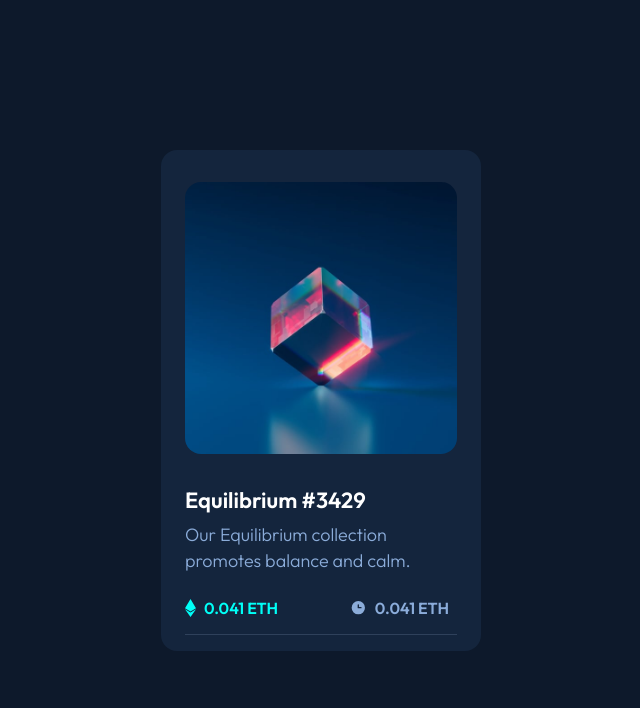
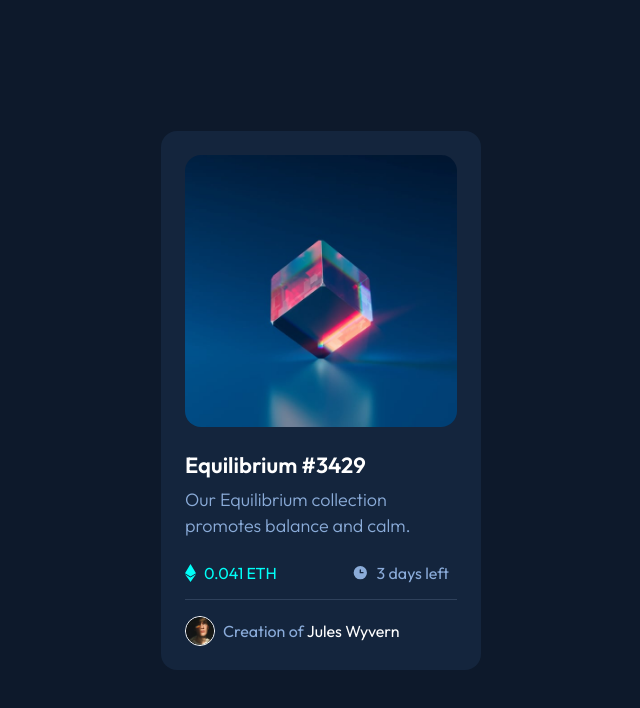
Before and after one commit to MikevPeeren/nft-preview-card-component, a Next.js app: page / in a window 1280 px wide. Shown: the top 708 px of the page, without its empty margins (319-959 px from the left). Built offline with nearby package versions, Linux system fonts and the light colour scheme.

Commit message:
:sparkles: added footer content in component

```diff
--- a/pages/index.tsx
+++ b/pages/index.tsx
@@ -5,6 +5,7 @@ import Image from "next/image";
 import EQUILIBRIUM from "../public/image-equilibrium.jpg";
 import ETHEREUM_ICON from "../public/icon-ethereum.svg";
 import CLOCK_ICON from "../public/icon-clock.svg";
+import AVATAR from "../public/image-avatar.png";
 
 const Home: NextPage = () => {
   return (
@@ -17,7 +18,7 @@ const Home: NextPage = () => {
 
       <main className="bg-dark-blue-one min-h-screen flex flex-col justify-center items-center">
         <div className="bg-dark-blue-two w-10/12 md:w-5/12 lg:w-4/12 xl:w-3/12 2xl:w-2/12 flex flex-col justify-center items-start rounded-2xl px-6">
-          <div className="w-full my-8">
+          <div className="w-full my-6">
             <Image
               src={EQUILIBRIUM}
               className="rounded-2xl"
@@ -42,19 +43,32 @@ const Home: NextPage = () => {
                   layout="fixed"
                 />
               </div>
-              <p className="px-2 text-cyan"> 0.041 ETH</p>
+              <p className="px-2 text-cyan">0.041 ETH</p>
             </div>
             <div className="flex flex-row">
               <div className="flex items-center">
                 <Image src={CLOCK_ICON} width={17} height={17} layout="fixed" />
               </div>
-              <p className="px-2 text-soft-blue">0.041 ETH</p>
+              <p className="px-2 text-soft-blue">3 days left</p>
             </div>
           </div>
 
           <hr className="text-dark-blue-three w-full my-4" />
 
-          <div></div>
+          <div className="flex flex-row items-center mb-6">
+            <div className="flex flex-row items-center">
+              <Image
+                src={AVATAR}
+                className="imageBorder"
+                width={30}
+                height={30}
+                layout="fixed"
+              />
+            </div>
+            <p className="mx-2 text-white font-normal">
+              <span className="text-soft-blue">Creation of</span> Jules Wyvern
+            </p>
+          </div>
         </div>
       </main>
 
--- a/styles/globals.scss
+++ b/styles/globals.scss
@@ -38,7 +38,11 @@ h2 {
 
 p {
   font-style: normal;
-  font-weight: 600;
   font-size: 16px;
   line-height: 20px;
 }
+
+.imageBorder {
+  border-radius: 50%;
+  border: 1px solid white !important;
+}
```
